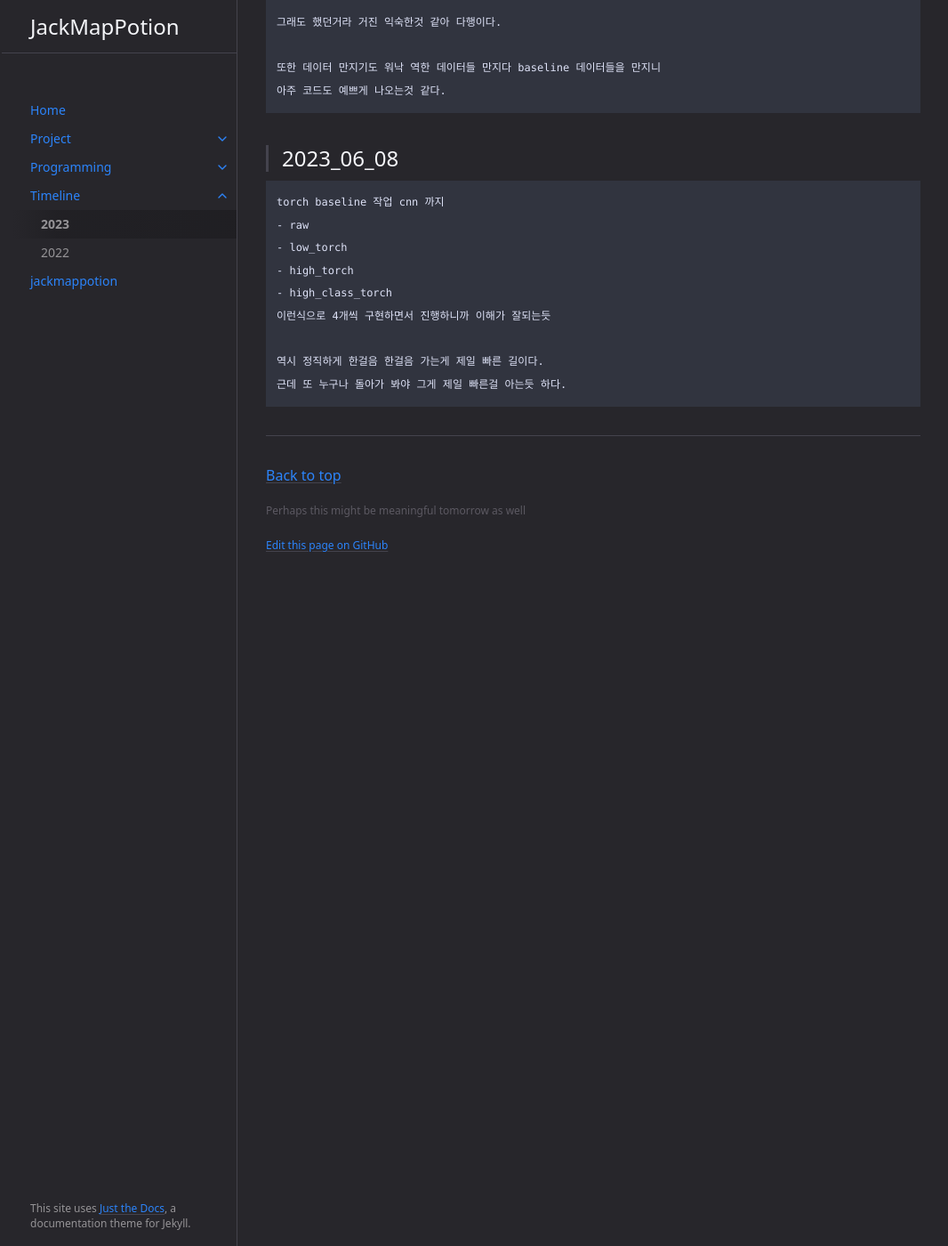
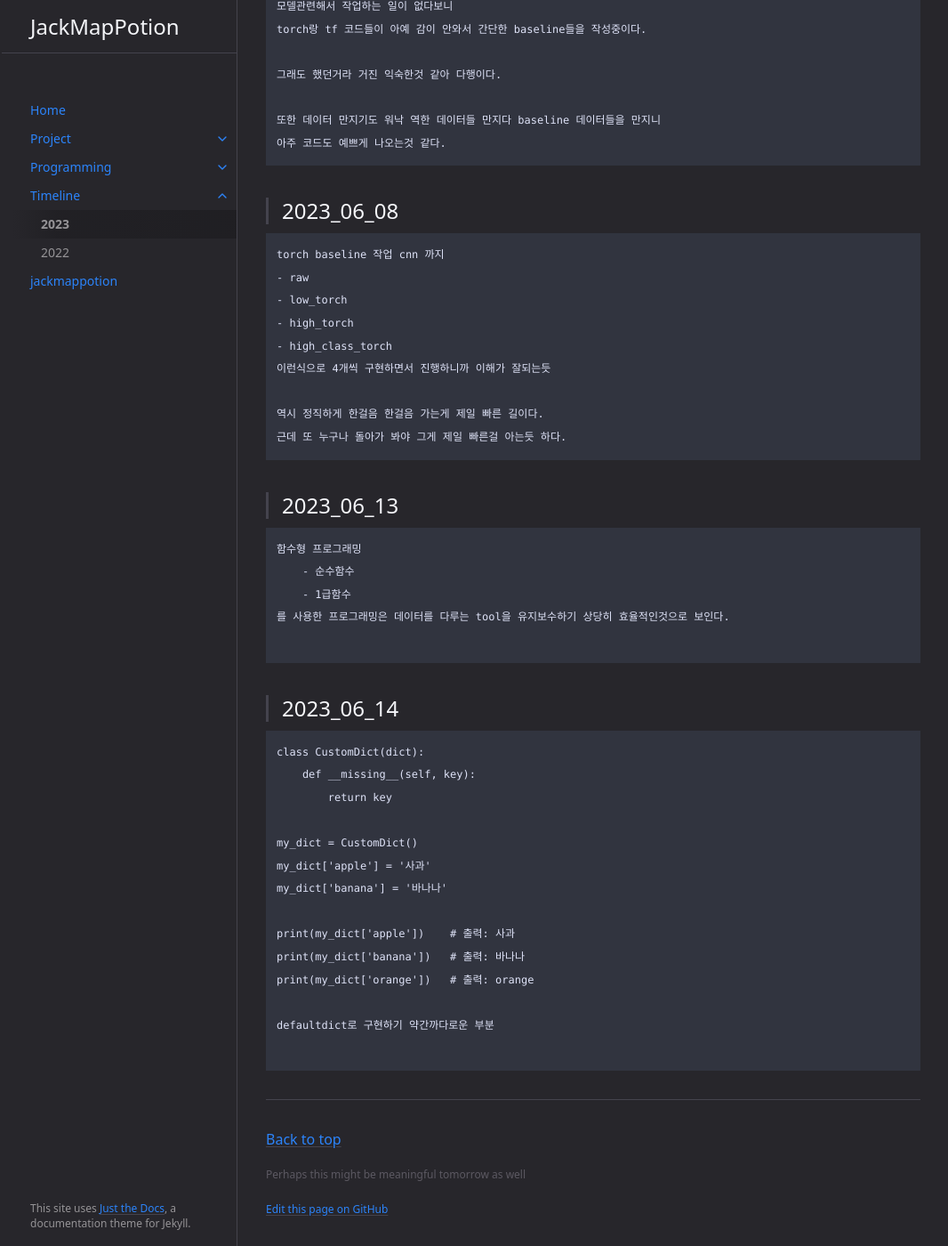
Before and after one commit to jackmappotion/jackmappotion.github.io, a Jekyll site: the page built from docs/timeline/2023.md, in a window 1280 px wide and 1400 px high, scrolled down 1422 px. Shown: the whole window at 89% size, without its empty margins (105-1171 px from the left). Built offline with Jekyll 4.4.1, drawn with Linux system fonts in a browser that asks for light colours.

Commit message:
:heavy_plus_sign: Add 2023_06_14 (better default dict)

````diff
--- a/docs/timeline/2023.md
+++ b/docs/timeline/2023.md
@@ -76,3 +76,33 @@ torch baseline 작업 cnn 까지
 역시 정직하게 한걸음 한걸음 가는게 제일 빠른 길이다.
 근데 또 누구나 돌아가 봐야 그게 제일 빠른걸 아는듯 하다.
 ```
+
+> ## 2023_06_13
+
+```
+함수형 프로그래밍
+    - 순수함수
+    - 1급함수
+를 사용한 프로그래밍은 데이터를 다루는 tool을 유지보수하기 상당히 효율적인것으로 보인다.
+
+```
+
+
+> ## 2023_06_14
+
+```
+class CustomDict(dict):
+    def __missing__(self, key):
+        return key
+
+my_dict = CustomDict()
+my_dict['apple'] = '사과'
+my_dict['banana'] = '바나나'
+
+print(my_dict['apple'])    # 출력: 사과
+print(my_dict['banana'])   # 출력: 바나나
+print(my_dict['orange'])   # 출력: orange
+
+defaultdict로 구현하기 약간까다로운 부분
+
+```
````
